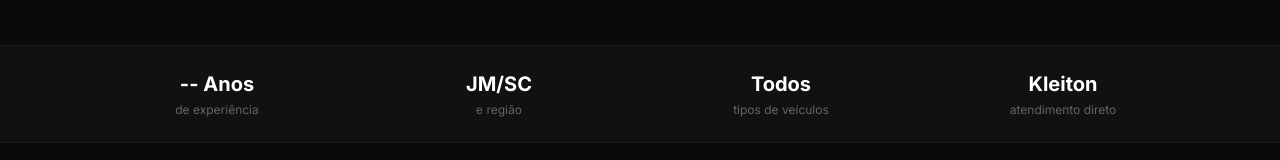
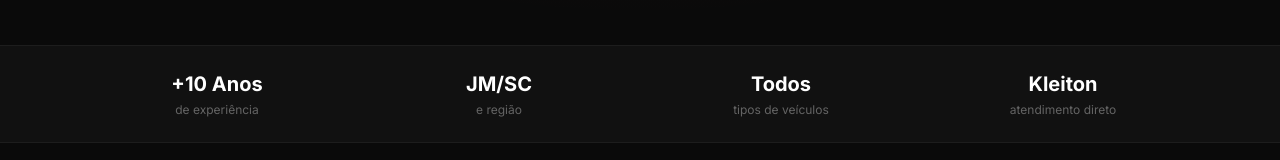
Before and after one commit to DevNicolas01/JK_AutoTruck, a React (Vite) app: page / in a window 1280 px wide. Shown: the part 734-894 px from the top of the page. Built offline with nearby package versions, Linux system fonts and the light colour scheme.

Commit message:
Anos de Experiencia

```diff
--- a/src/components/Contact.tsx
+++ b/src/components/Contact.tsx
@@ -4,7 +4,7 @@ export default function Contact() {
       id="contato"
       className="relative overflow-hidden bg-[#0a0a0a] py-20"
     >
-      {/* Fundo */}
+
       <div className="absolute inset-0 bg-[radial-gradient(ellipse_at_center,rgba(220,38,38,0.08)_0%,transparent_65%)]" />
 
       <div className="relative mx-auto max-w-4xl px-6 text-center">
@@ -20,7 +20,6 @@ export default function Contact() {
           Atendemos Jacinto Machado e toda a região sul catarinense.
         </p>
 
-        {/* Informações */}
         <div className="grid grid-cols-1 gap-4 sm:grid-cols-3">
           {[
             { label: "WhatsApp", value: "(48) 99902-2070" },
@@ -42,8 +41,6 @@ export default function Contact() {
           ))}
         </div>
 
-
-        {/* Botão WhatsApp */}
         <a
           href="https://wa.me/5548999022070?text=Olá%20Kleiton,%20gostaria%20de%20um%20orçamento!"
           target="_blank"
--- a/src/components/Stats.tsx
+++ b/src/components/Stats.tsx
@@ -1,5 +1,5 @@
 const stats = [
-  { value: ' -- Anos ', label: 'de experiência' },
+  { value: ' +10 Anos ', label: 'de experiência' },
   { value: 'JM/SC', label: 'e região' },
   { value: 'Todos', label: 'tipos de veículos' },
   { value: 'Kleiton', label: 'atendimento direto' },
```
Also changed, not shown: src/components/Hero.tsx (+1 -8 lines).
